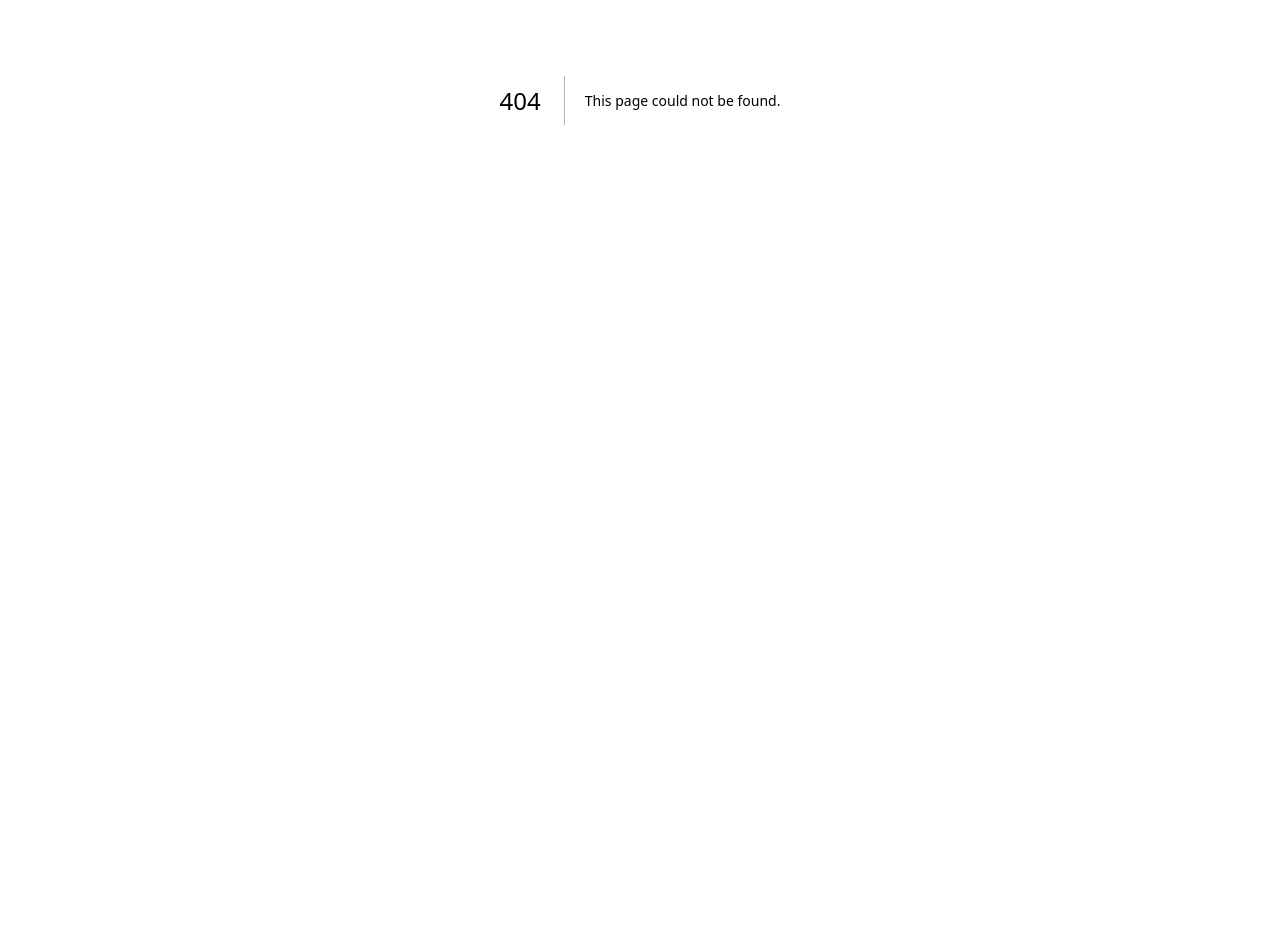
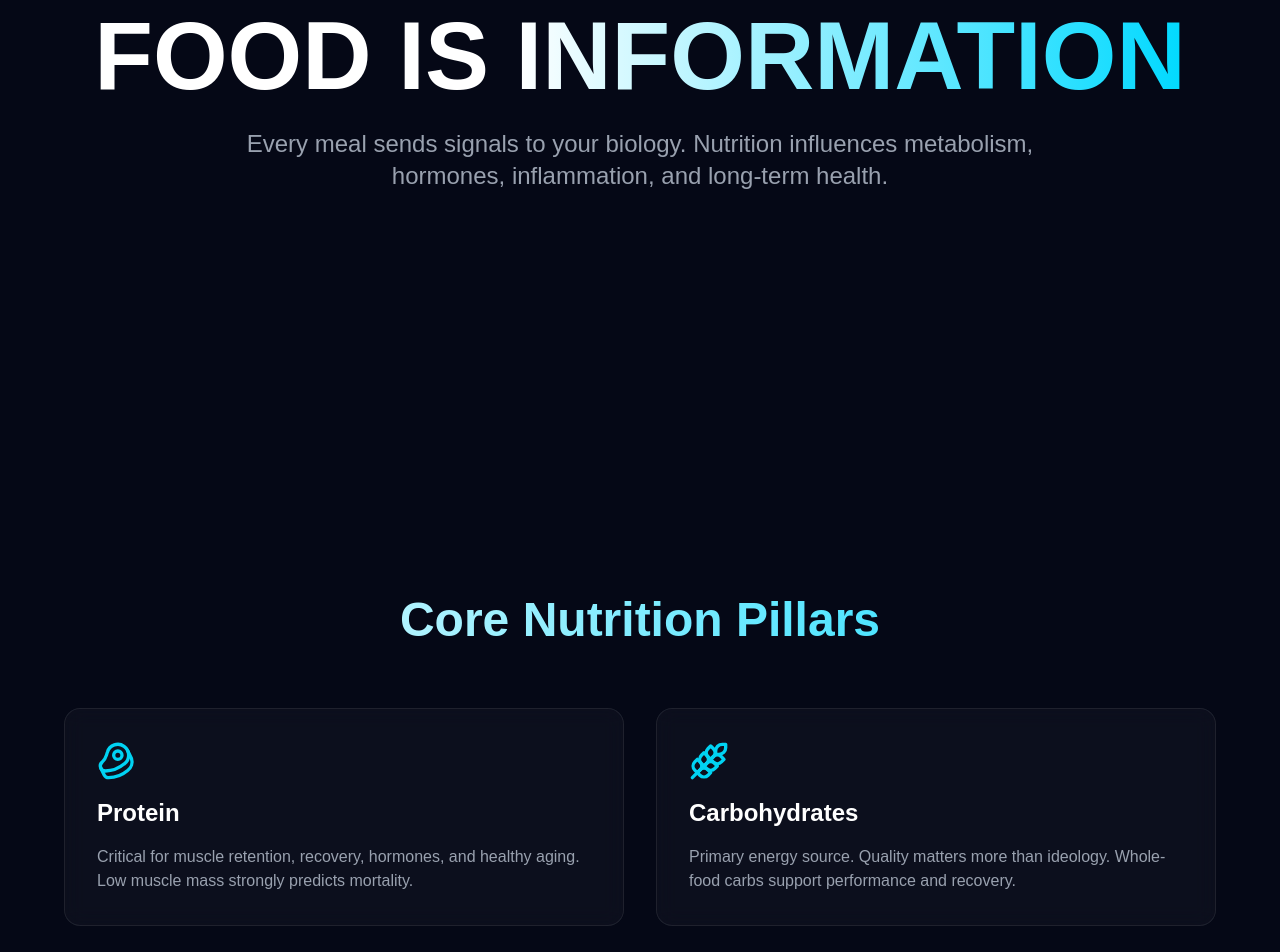
Before and after one commit to Yuvaakaarthikheshwaran/longevity-protocol, a Next.js app: page /nutrition in a window 1280 px wide. Before the commit this address had no page. Shown: the part 300-1252 px from the top of the page. Before the commit the page ends 800 px from the top, so only its background shows below. Built offline with nearby package versions, Linux system fonts and the light colour scheme.

Commit message:
Create NutritionPage component with nutrition details
This component displays a nutrition page with core nutrition pillars and practical principles. It includes animated sections for better user engagement.

```diff
--- /dev/null
+++ b/app/nutrition/page.tsx
@@ -0,0 +1,113 @@
+"use client";
+
+import { motion } from "framer-motion";
+import { Leaf, Beef, Wheat, Droplets } from "lucide-react";
+
+export default function NutritionPage() {
+  const cards = [
+    {
+      title: "Protein",
+      description:
+        "Critical for muscle retention, recovery, hormones, and healthy aging. Low muscle mass strongly predicts mortality.",
+      icon: Beef,
+    },
+    {
+      title: "Carbohydrates",
+      description:
+        "Primary energy source. Quality matters more than ideology. Whole-food carbs support performance and recovery.",
+      icon: Wheat,
+    },
+    {
+      title: "Healthy Fats",
+      description:
+        "Essential for hormones, brain health, cell membranes, and long-term metabolic function.",
+      icon: Droplets,
+    },
+    {
+      title: "Micronutrients",
+      description:
+        "Vitamins and minerals regulate thousands of biological reactions every day.",
+      icon: Leaf,
+    },
+  ];
+
+  return (
+    <main className="min-h-screen bg-[#050816] text-white">
+      {/* HERO */}
+      <section className="min-h-screen flex items-center justify-center px-6 text-center">
+        <motion.div
+          initial={{ opacity: 0, y: 60 }}
+          animate={{ opacity: 1, y: 0 }}
+          transition={{ duration: 1 }}
+        >
+          <h1 className="text-5xl md:text-8xl font-bold mb-6">
+            FOOD IS <span className="gradient-text">INFORMATION</span>
+          </h1>
+
+          <p className="text-gray-400 max-w-4xl mx-auto text-lg md:text-2xl">
+            Every meal sends signals to your biology. Nutrition influences
+            metabolism, hormones, inflammation, and long-term health.
+          </p>
+        </motion.div>
+      </section>
+
+      {/* CORE PILLARS */}
+      <section className="py-24 px-6">
+        <h2 className="text-5xl font-bold text-center mb-16 gradient-text">
+          Core Nutrition Pillars
+        </h2>
+
+        <div className="grid md:grid-cols-2 gap-8 max-w-6xl mx-auto">
+          {cards.map((card, i) => {
+            const Icon = card.icon;
+            return (
+              <motion.div
+                key={card.title}
+                initial={{ opacity: 0, y: 50 }}
+                whileInView={{ opacity: 1, y: 0 }}
+                transition={{ delay: i * 0.1 }}
+                className="card-bg rounded-2xl p-8"
+              >
+                <Icon size={40} className="text-cyan-400 mb-4" />
+                <h3 className="text-2xl font-bold mb-4">{card.title}</h3>
+                <p className="text-gray-400">{card.description}</p>
+              </motion.div>
+            );
+          })}
+        </div>
+      </section>
+
+      {/* PRINCIPLES */}
+      <section className="py-24 px-6">
+        <div className="max-w-5xl mx-auto card-bg rounded-2xl p-10">
+          <h2 className="text-4xl font-bold mb-8 gradient-text">
+            Practical Nutrition Principles
+          </h2>
+
+          <ul className="space-y-4 text-lg text-gray-300">
+            <li>• Prioritize protein intake daily</li>
+            <li>• Eat mostly whole foods</li>
+            <li>• Reduce ultra-processed foods</li>
+            <li>• Eat enough fiber</li>
+            <li>• Maintain healthy body composition</li>
+          </ul>
+        </div>
+      </section>
+
+      {/* DIET COMPARISON */}
+      <section className="py-24 px-6">
+        <div className="max-w-5xl mx-auto card-bg rounded-2xl p-10">
+          <h2 className="text-4xl font-bold mb-8 gradient-text">
+            Diets
+          </h2>
+
+          <p className="text-gray-400 text-lg leading-relaxed">
+            Mediterranean, Blue Zone, Keto, Vegan, Carnivore — no single diet
+            works for everyone. The best diet is the one that consistently
+            improves biomarkers, body composition, and long-term adherence.
+          </p>
+        </div>
+      </section>
+    </main>
+  );
+}
```
